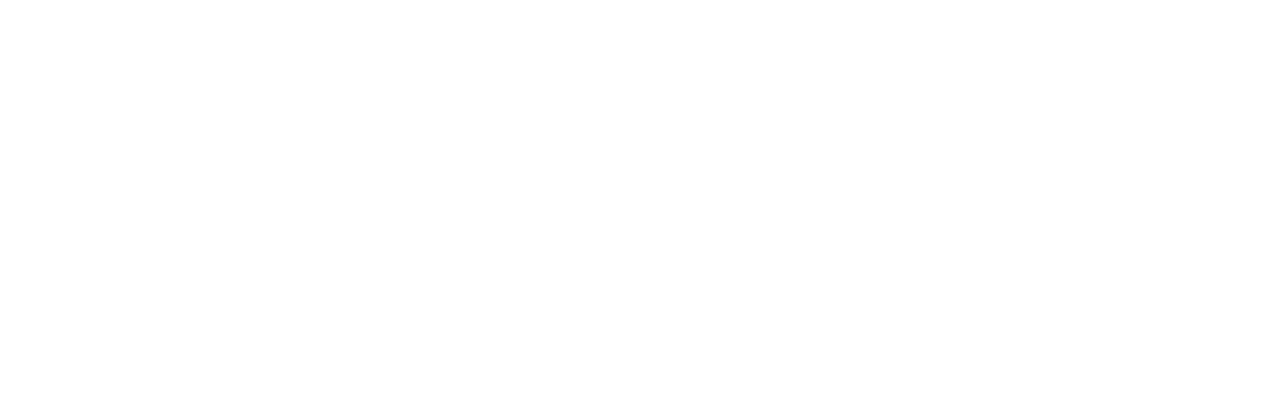
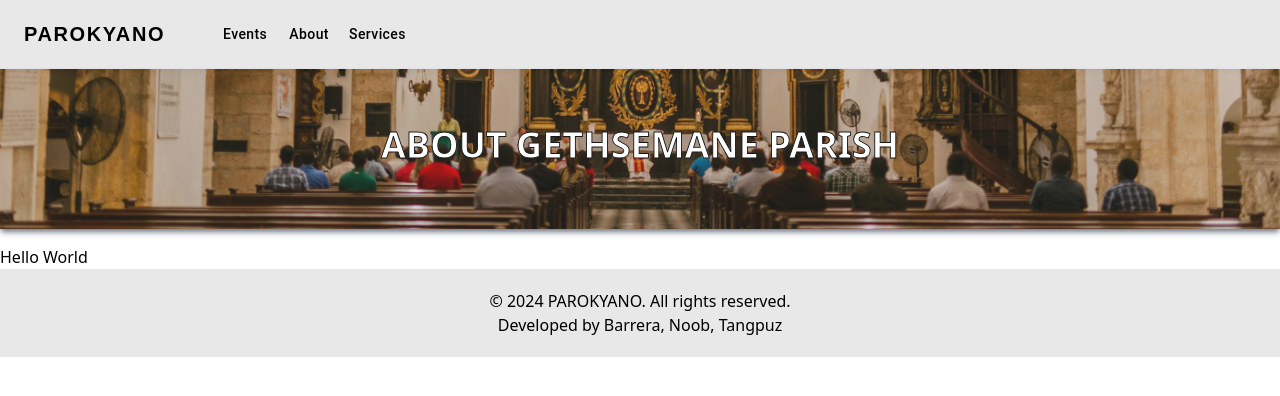
Before and after one commit to b1gmcdaddy/parokyano, a React (Vite) app in the folder client/: page /about in a window 1280 px wide. Before the commit this address had no page. Shown: the top 396 px of the page. Built offline with nearby package versions, Linux system fonts and the light colour scheme.

Commit message:
modified: navbar path links

```diff
--- a/client/src/App.jsx
+++ b/client/src/App.jsx
@@ -2,6 +2,7 @@ import './App.css'
 import { Routes, Route } from 'react-router-dom'
 import Home from './pages/parishioner/Home'
 import Certificates from './pages/parishioner/Certificate'
+import About from './pages/parishioner/About'
 
 
 function App() {
@@ -11,6 +12,7 @@ function App() {
     <Routes>
       <Route path='/' element={<Home />} />
       <Route path='/certificates' element={<Certificates />} />
+      <Route path='/about' element={<About />} />
     </Routes>
   </main>
   )
--- a/client/src/components/NavParishioner.jsx
+++ b/client/src/components/NavParishioner.jsx
@@ -9,9 +9,13 @@ import MenuIcon from '@mui/icons-material/Menu';
 import Container from '@mui/material/Container';
 import Button from '@mui/material/Button';
 import MenuItem from '@mui/material/MenuItem';
+import { Link } from 'react-router-dom';
 
-
-const pages = ['Events', 'About', 'Services'];
+const pages = [
+  { name: 'Events', path: '' },
+  { name: 'About', path: '/about' },
+  { name: 'Services', path: '/' },
+];
 
 function NavParishioner() {
   const [anchorElNav, setAnchorElNav] = React.useState(null);
@@ -33,7 +37,7 @@ function NavParishioner() {
             variant="h6"
             noWrap
             component="a"
-            href="#app-bar-with-responsive-menu"
+            href='/'
             sx={{
               mr: 6,
               display: { xs: 'none', md: 'flex' },
@@ -76,9 +80,13 @@ function NavParishioner() {
                 color: '#000000'
               }}
             >
-              {pages.map((page) => (
-                <MenuItem key={page} onClick={handleCloseNavMenu}>
-                  <Typography textAlign="center">{page}</Typography>
+              {pages.map((page, index) => (
+                <MenuItem key={index} onClick={handleCloseNavMenu}>
+                  <Typography textAlign="center">
+                    <Link to={page.path}>
+                    {page.name}
+                    </Link>
+                    </Typography>
                 </MenuItem>
               ))}
             </Menu>
@@ -87,7 +95,7 @@ function NavParishioner() {
             variant="h5"
             noWrap
             component="a"
-            href="#app-bar-with-responsive-menu"
+            href='/'
             sx={{
               mr: 4,
               display: { xs: 'flex', md: 'none' },
@@ -102,13 +110,13 @@ function NavParishioner() {
             PAROKYANO
           </Typography>
           <Box sx={{ flexGrow: 1, display: { xs: 'none', md: 'flex' } }}>
-            {pages.map((page) => (
+            {pages.map((page, index) => (
               <Button
-                key={page}
+                key={index}
                 onClick={handleCloseNavMenu}
                 sx={{ my: 2, color: '#000000', display: 'block', textTransform: 'none' }}
               >
-                {page}
+              <Link to={page.path}>{page.name}</Link>
               </Button>
             ))}
           </Box>
--- /dev/null
+++ b/client/src/pages/parishioner/About.jsx
@@ -0,0 +1,26 @@
+import React from "react";
+import NavParishioner from "../../components/NavParishioner";
+import imageHeader from '../../assets/imageHeader.jpg';
+import Header from '../../components/Header';
+
+import Footer from '../../components/Footer';
+
+
+const About = () => {
+    return(
+        <>
+            <NavParishioner />
+            <Header
+                backgroundImage={imageHeader}
+                title="ABOUT GETHSEMANE PARISH"
+                instruction=""
+            />
+
+            <h1>Hello World</h1>
+
+            <Footer />
+        </>
+    )
+}
+
+export default About
```
